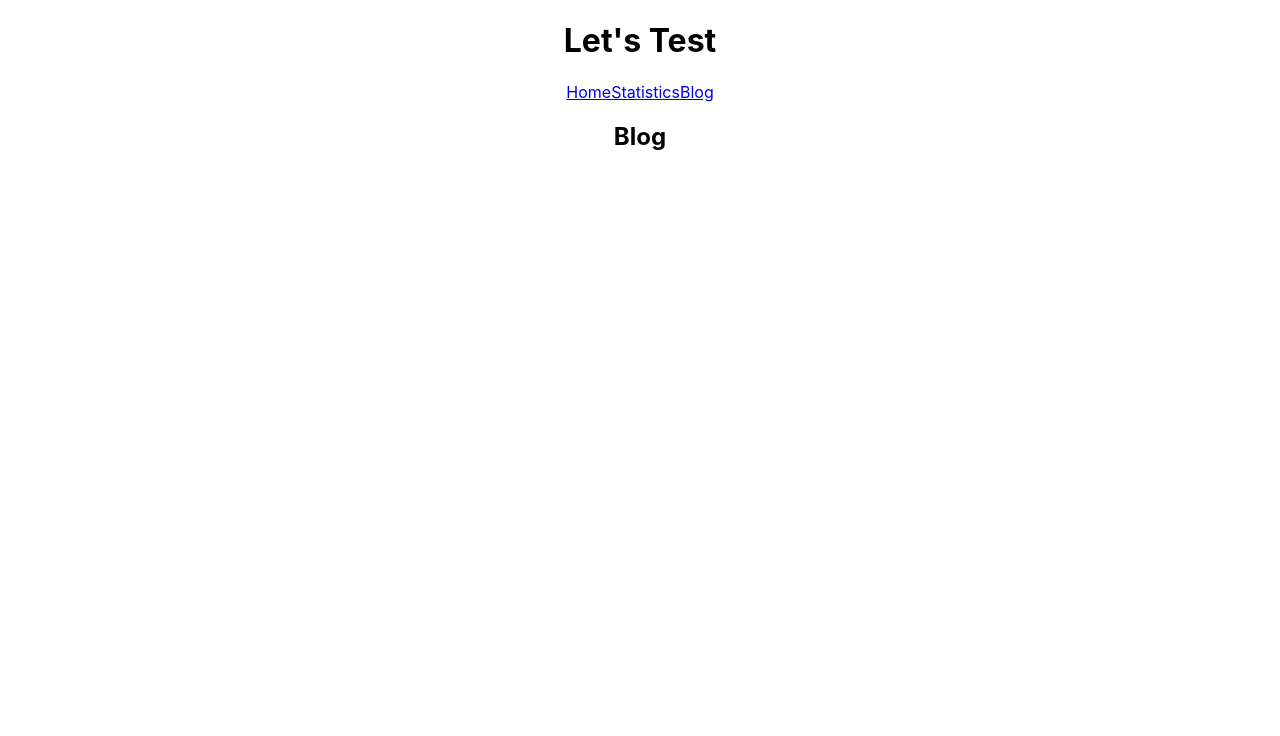
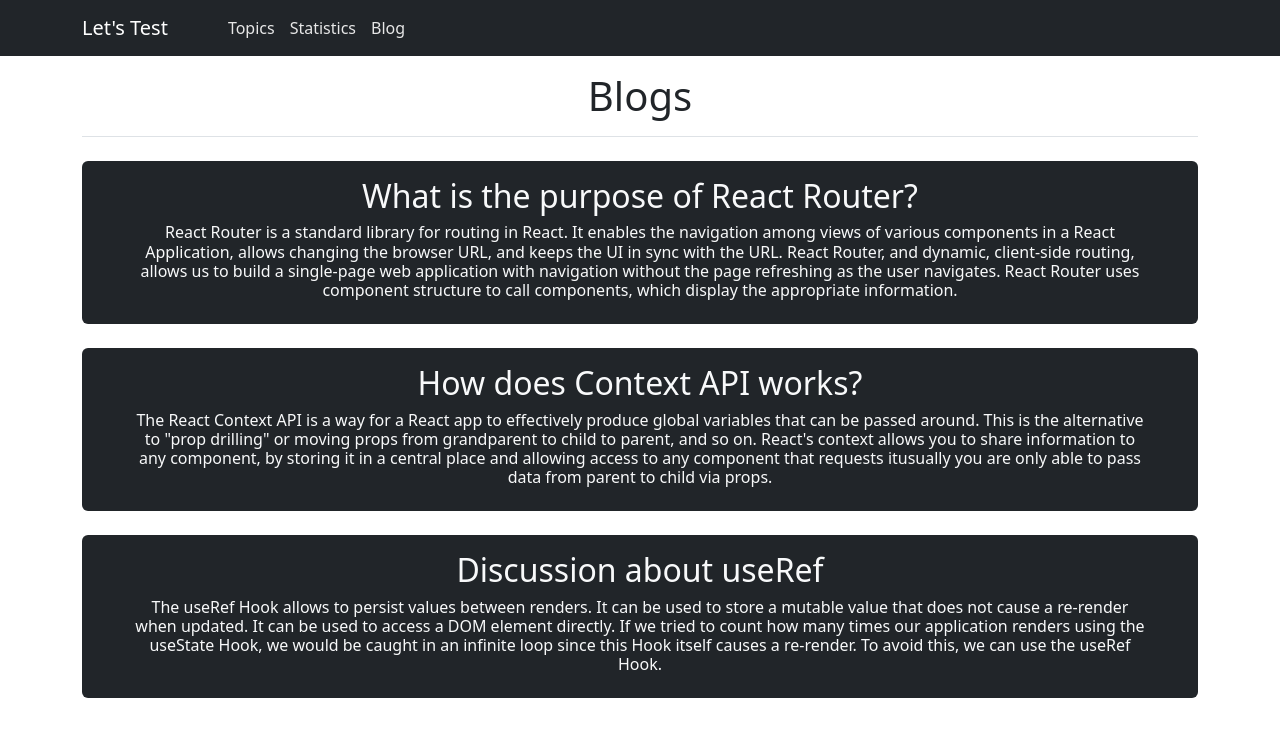
Before and after one commit to DipraDas/Let-s-Test, a React (Create React App) app: page /blog in a window 1280 px wide. Shown: the top 736 px of the page. Built offline with nearby package versions, Linux system fonts and the light colour scheme.

Commit message:
Bug Fixed

```diff
--- a/package.json
+++ b/package.json
@@ -6,10 +6,13 @@
     "@testing-library/jest-dom": "^5.16.5",
     "@testing-library/react": "^13.4.0",
     "@testing-library/user-event": "^13.5.0",
+    "bootstrap": "^5.2.2",
     "react": "^18.2.0",
+    "react-bootstrap": "^2.5.0",
     "react-dom": "^18.2.0",
     "react-router-dom": "^6.4.2",
     "react-scripts": "5.0.1",
+    "recharts": "^2.1.14",
     "web-vitals": "^2.1.4"
   },
   "scripts": {
--- a/public/index.html
+++ b/public/index.html
@@ -24,7 +24,7 @@
       work correctly both with client-side routing and a non-root public URL.
       Learn how to configure a non-root public URL by running `npm run build`.
     -->
-    <title>React App</title>
+    <title>Let's Test</title>
   </head>
   <body>
     <noscript>You need to enable JavaScript to run this app.</noscript>
--- a/src/App.js
+++ b/src/App.js
@@ -1,9 +1,10 @@
 import './App.css';
 import { createBrowserRouter, RouterProvider } from 'react-router-dom';
-import Main from './components/layouts/Main';
 import Home from './components/Home/Home';
 import Statistics from './components/Statistics/Statistics';
 import Blog from './components/Blog/Blog';
+import 'bootstrap/dist/css/bootstrap.min.css';
+import Main from './layouts/Main';
 
 function App() {
   const router = createBrowserRouter([
@@ -12,8 +13,8 @@ function App() {
       element: <Main></Main>,
       children: [
         {
-          path: '/home',
-          loader: () => fetch('tshirts.json'),
+          path: '/',
+          loader: () => fetch('https://openapi.programming-hero.com/api/quiz'),
           element: <Home></Home>
         },
         {
@@ -23,7 +24,7 @@ function App() {
         {
           path: '/blog',
           element: <Blog></Blog>
-        },
+        }
       ]
     }
   ])
--- a/src/components/Blog/Blog.js
+++ b/src/components/Blog/Blog.js
@@ -3,7 +3,21 @@ import React from 'react';
 const Blog = () => {
     return (
         <div>
-            <h2>Blog</h2>
+            <div className="container">
+                <h1 className='py-3 border-bottom'>Blogs</h1>
+                <div className="bg-dark text-light my-4 py-3 px-5 rounded">
+                    <h2>What is the purpose of React Router?</h2>
+                    <h6>React Router is a standard library for routing in React. It enables the navigation among views of various components in a React Application, allows changing the browser URL, and keeps the UI in sync with the URL. React Router, and dynamic, client-side routing, allows us to build a single-page web application with navigation without the page refreshing as the user navigates. React Router uses component structure to call components, which display the appropriate information.</h6>
+                </div>
+                <div className="bg-dark text-light my-4 py-3 px-5 rounded">
+                    <h2>How does Context API works?</h2>
+                    <h6>The React Context API is a way for a React app to effectively produce global variables that can be passed around. This is the alternative to "prop drilling" or moving props from grandparent to child to parent, and so on. React's context allows you to share information to any component, by storing it in a central place and allowing access to any component that requests itusually you are only able to pass data from parent to child via props.</h6>
+                </div>
+                <div className="bg-dark text-light my-4 py-3 px-5 rounded">
+                    <h2>Discussion about useRef</h2>
+                    <h6>The useRef Hook allows to persist values between renders. It can be used to store a mutable value that does not cause a re-render when updated. It can be used to access a DOM element directly. If we tried to count how many times our application renders using the useState Hook, we would be caught in an infinite loop since this Hook itself causes a re-render. To avoid this, we can use the useRef Hook.</h6>
+                </div>
+            </div>
         </div>
     );
 };
--- a/src/components/Header/Header.css
+++ b/src/components/Header/Header.css
@@ -0,0 +1,13 @@
+.header a {
+    color: rgb(231, 231, 231);
+    text-decoration: none;
+    margin-right: 15px;
+}
+
+.header a:hover {
+    color: #fff;
+}
+
+.brand-name {
+    margin-right: 60px !important;
+}
--- a/src/components/Header/Header.js
+++ b/src/components/Header/Header.js
@@ -1,20 +1,24 @@
 import React from 'react';
+import { Container, Nav, Navbar } from 'react-bootstrap';
 import { Link } from 'react-router-dom';
 import './Header.css';
 
 const Header = () => {
     return (
-        <div className="header">
-            <div className="logo">
-                <h1>Let's Test</h1>
-            </div>
-            <div className="nav">
-                <nav>
-                    <Link to="/home">Home</Link>
-                    <Link to="/statistics">Statistics</Link>
-                    <Link to="/blog">Blog</Link>
-                </nav>
-            </div>
+        <div className='header'>
+            <Navbar bg="dark" variant="dark" expand="lg">
+                <Container>
+                    <Navbar.Brand className='brand-name'>Let's Test</Navbar.Brand>
+                    <Navbar.Toggle aria-controls="basic-navbar-nav" />
+                    <Navbar.Collapse id="basic-navbar-nav">
+                        <Nav className="me-auto">
+                            <Link to="/">Topics</Link>
+                            <Link to="/statistics">Statistics</Link>
+                            <Link to="/blog">Blog</Link>
+                        </Nav>
+                    </Navbar.Collapse>
+                </Container>
+            </Navbar>
         </div>
     );
 };
--- a/src/components/Home/Home.js
+++ b/src/components/Home/Home.js
@@ -1,9 +1,10 @@
 import React from 'react';
+
 
 const Home = () => {
     return (
         <div>
-            <h2>THs is Home</h2>
+            <h2>HOme</h2>
         </div>
     );
 };
--- a/src/components/layouts/Main.js
+++ b/src/layouts/Main.js
@@ -1,6 +1,6 @@
 import React from 'react';
 import { Outlet } from 'react-router-dom';
-import Header from '../Header/Header';
+import Header from '../components/Header/Header';
 
 const Main = () => {
     return (
```
Also changed, not shown: 2 other files (tests, documents, lock files or other folders).
